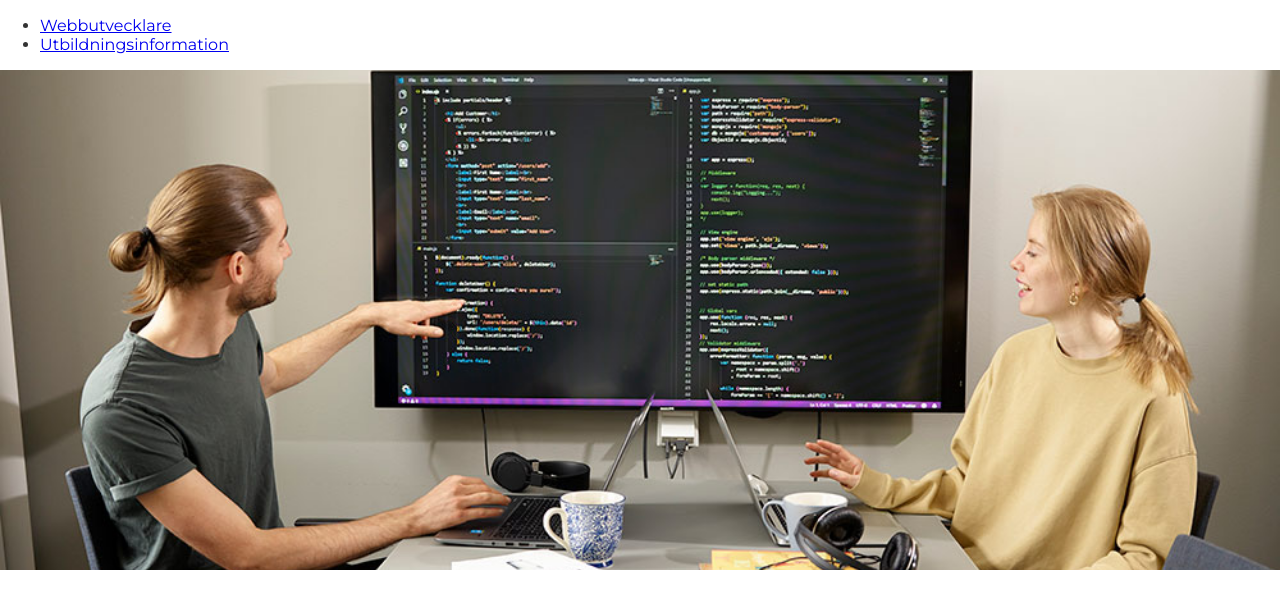
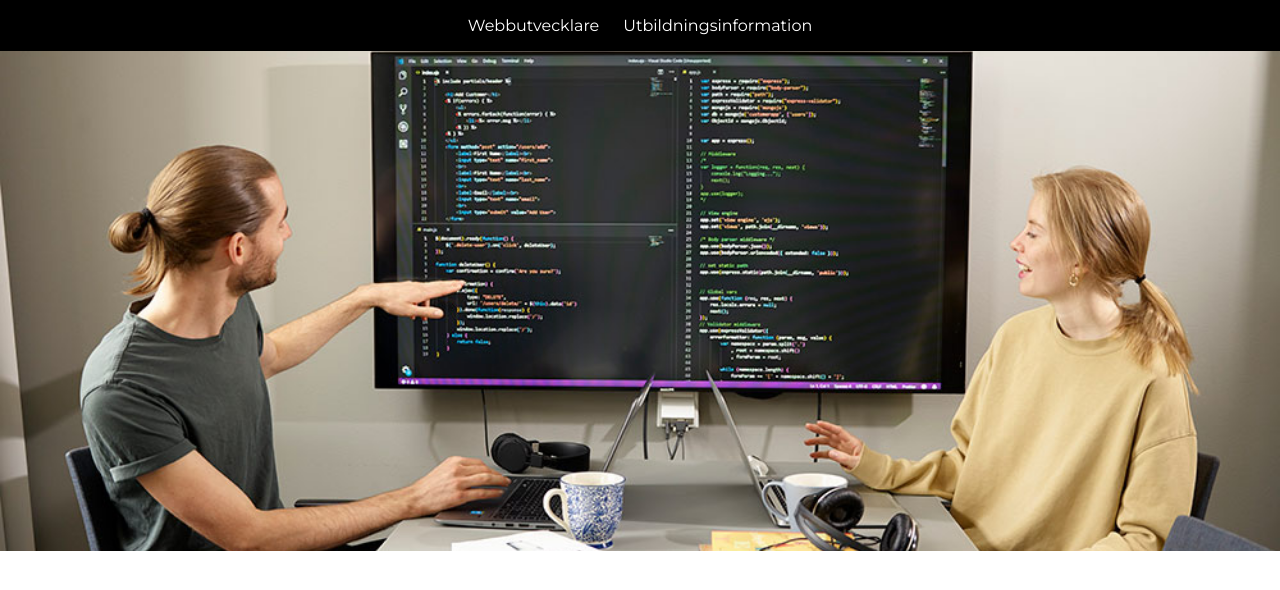
Before and after one commit to jannikeljusner/dt068g-labb2, a plain HTML site: page index.html in a window 1280 px wide. Shown: the top 590 px of the page. Drawn offline with Linux system fonts and the light colour scheme.

Commit message:
Stylat menyn i CSS

```diff
--- a/style.css
+++ b/style.css
@@ -11,6 +11,31 @@ body {
   padding: 0;
   color: #333333;
   background-color: #ffffff;
+}
+
+nav {
+  background-color: black;
+  padding: 1rem;
+  color: #ffffff;
+}
+
+nav ul {
+  list-style: none;
+  margin: 0;
+  padding: 0;
+  display: flex;
+  flex-wrap: wrap;
+  justify-content: center;
+  gap: 1.5rem;
+}
+
+nav a {
+  color: #ffffff;
+  text-decoration: none;
+}
+
+nav a:hover {
+  text-decoration: underline;
 }
 
 /* =========================================
```
